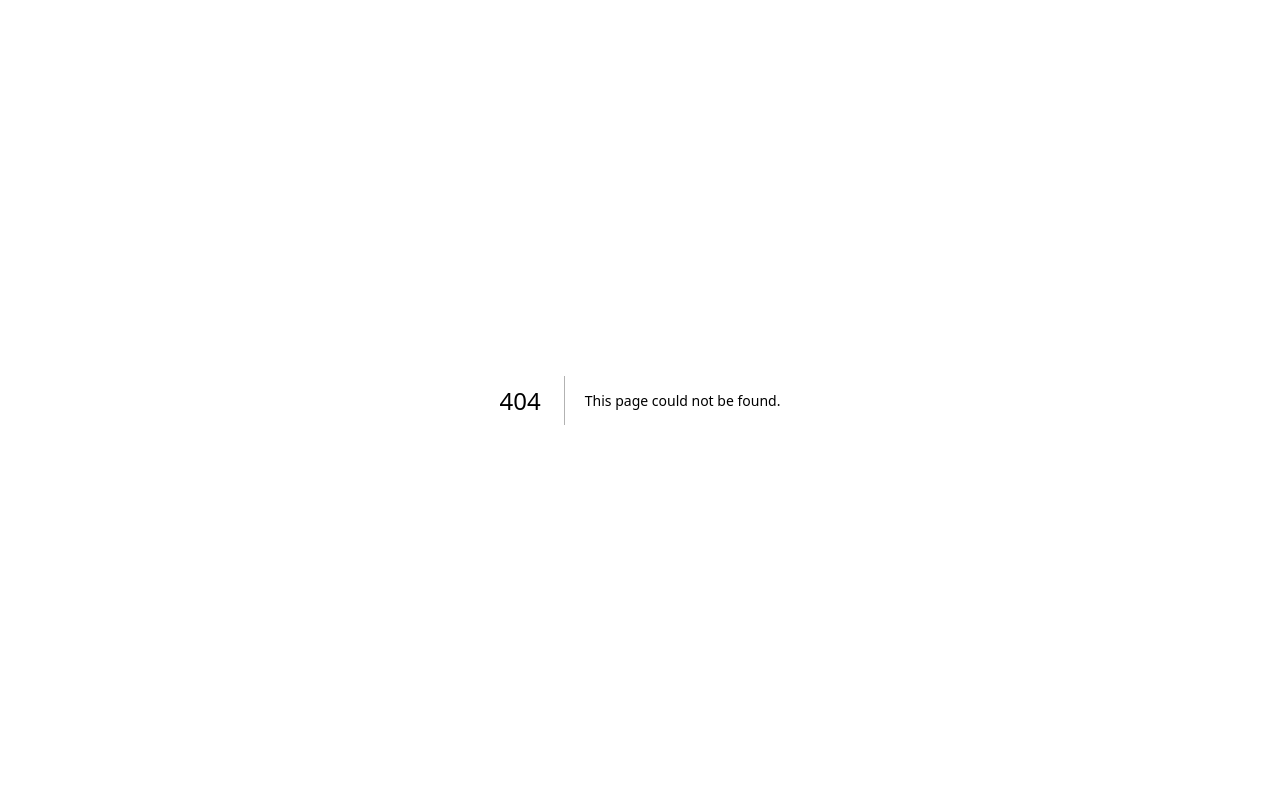
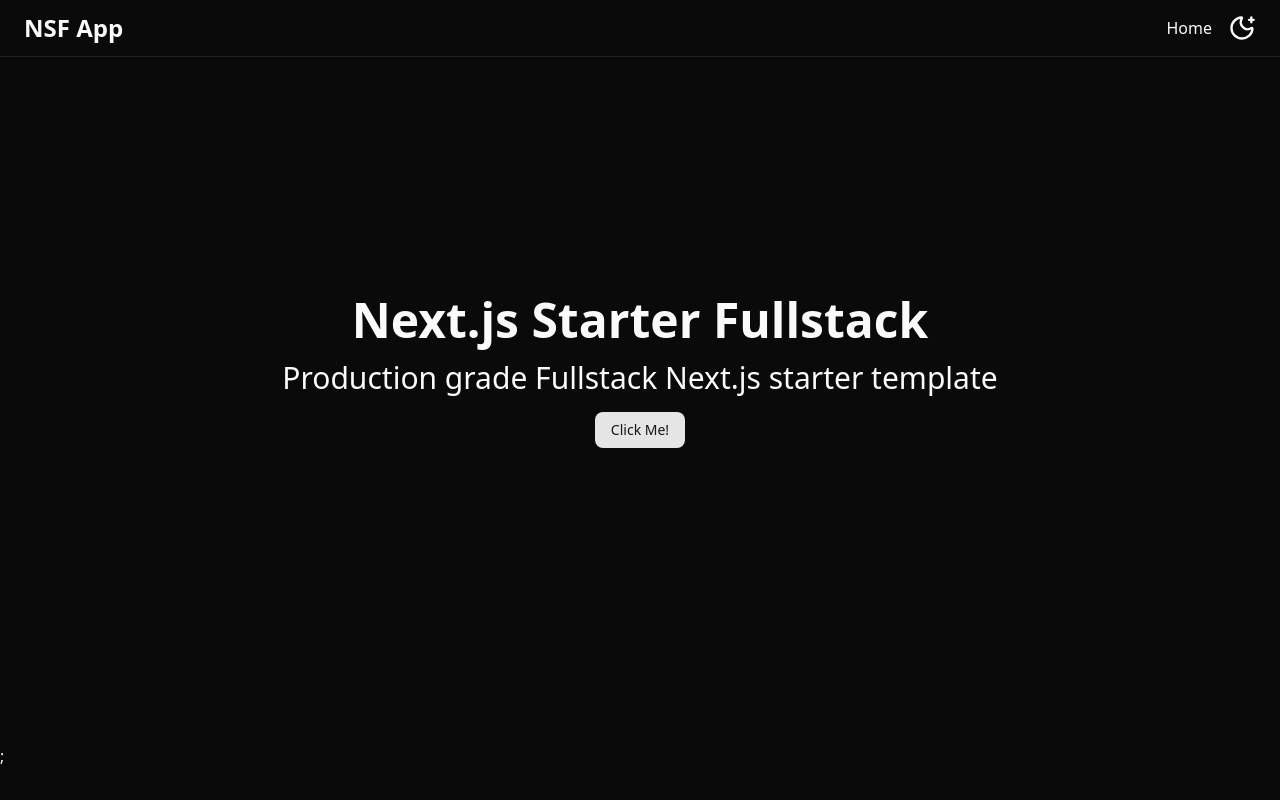
Before and after one commit to prosenjitroy-dev/wallpaper-app, a Next.js app: page /studio in a window 1280 px wide. Before the commit this address had no page. Built offline with nearby package versions, Linux system fonts and the light colour scheme.

Commit message:
Refactor header components and update layouts
Split Header into PublicHeader and PrivateHeader components. Updated frontend and studio layouts to use the appropriate header. Moved page.tsx into (frontend) and added a new studio/page.tsx. This improves separation of public and private UI elements.

```diff
--- a/src/app/(frontend)/layout.tsx
+++ b/src/app/(frontend)/layout.tsx
@@ -1,3 +1,4 @@
+import Header from "@/components/Header/PublicHeader/Header";
 import { ReactNode } from "react";
 
 type FrontendLayoutProps = {
@@ -5,7 +6,12 @@
 };
 
 const FrontendLayout = ({ children }: Readonly<FrontendLayoutProps>) => {
-  return <main className="mx-auto max-w-7xl px-6 py-3">{children}</main>;
+  return (
+    <>
+      <Header />
+      <main className="mx-auto max-w-7xl px-6 py-3">{children}</main>;
+    </>
+  );
 };
 
 export default FrontendLayout;
--- a/src/app/studio/layout.tsx
+++ b/src/app/studio/layout.tsx
@@ -1,3 +1,4 @@
+import Header from "@/components/Header/PrivateHeader/Header";
 import { ReactNode } from "react";
 
 type StudioLayoutProps = {
@@ -5,7 +6,12 @@
 };
 
 const StudioLayout = ({ children }: Readonly<StudioLayoutProps>) => {
-  return <main className="mx-auto max-w-7xl px-6 py-3">{children}</main>;
+  return (
+    <>
+      <Header />
+      <main className="mx-auto max-w-7xl px-6 py-3">{children}</main>;
+    </>
+  );
 };
 
 export default StudioLayout;
--- /dev/null
+++ b/src/app/studio/page.tsx
@@ -0,0 +1,24 @@
+import ToastButton from "@/components/Buttons/ToastButton";
+import { Metadata } from "next";
+
+export const metadata: Metadata = {
+  title: "Next.js Starter Fullstack",
+  description: "Production grade Fullstack Next.js starter template",
+};
+
+const page = () => {
+  return (
+    <section className="grid h-[90dvh] place-items-center">
+      <div className="space-y-4 text-center">
+        <h1 className="text-5xl font-semibold">Next.js Starter Fullstack</h1>
+        <h2 className="text-3xl">
+          Production grade Fullstack Next.js starter template
+        </h2>
+
+        <ToastButton />
+      </div>
+    </section>
+  );
+};
+
+export default page;
--- a/src/components/Header/Header.tsx
+++ b/src/components/Header/PrivateHeader/Header.tsx
@@ -1,5 +1,5 @@
+import ThemeToggleButton from "@/components/Buttons/ThemeToggleButton";
 import Link from "next/link";
-import ThemeToggleButton from "../Buttons/ThemeToggleButton";
 
 const Header = () => {
   return (
--- /dev/null
+++ b/src/components/Header/PublicHeader/Header.tsx
@@ -0,0 +1,28 @@
+import ThemeToggleButton from "@/components/Buttons/ThemeToggleButton";
+import Link from "next/link";
+
+const Header = () => {
+  return (
+    <header
+      className="fixed top-0 right-0 left-0 z-50 border-b shadow"
+      aria-label="app-header">
+      <div className="mx-auto flex max-w-7xl items-center justify-between px-6 py-3">
+        <Link href={"/"}>
+          <h1
+            className="text-2xl font-semibold"
+            aria-label="App Name">
+            NSF App
+          </h1>
+        </Link>
+
+        <nav className="flex items-center gap-4">
+          <Link href={"/"}>Home</Link>
+
+          <ThemeToggleButton />
+        </nav>
+      </div>
+    </header>
+  );
+};
+
+export default Header;
```
Also changed, not shown: src/app/(frontend)/page.tsx (renamed from src/app/page.tsx).
